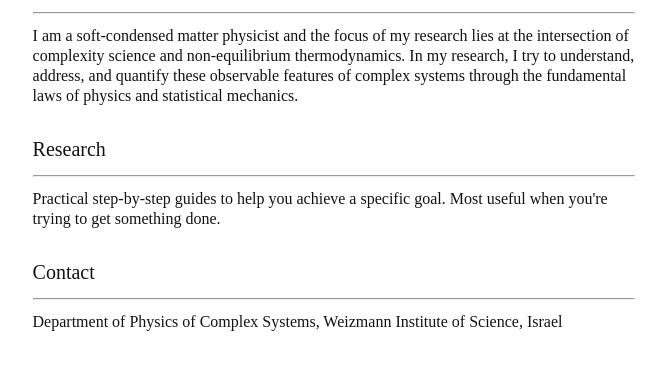
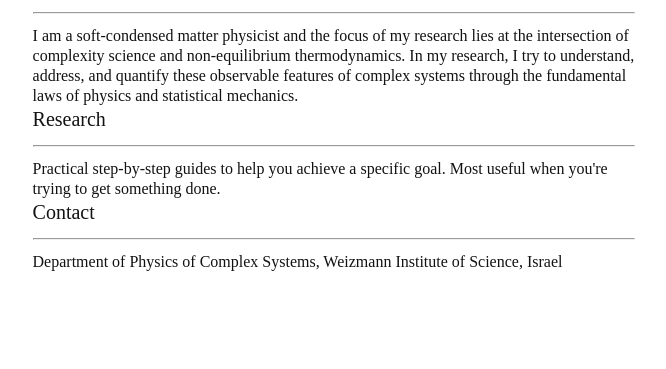
Before and after one commit to AtanuChatterjee/personal_website, a Gatsby site: page / in a window 1280 px wide. Shown: the part 195-564 px from the top of the page, without its empty margins (306-972 px from the left). Built offline with nearby package versions, Linux system fonts and the light colour scheme; Gatsby itself is replaced by a stand-in of ours.

Commit message:
Update index.js

```diff
--- a/src/pages/index.js
+++ b/src/pages/index.js
@@ -62,7 +62,7 @@
   marginLeft: "auto",
   marginRight: "auto",
   maxWidth: "37.68rem",
-  marginBottom: 30,
+//   marginBottom: 30,
 //   display: "inline",
 }
 
```
